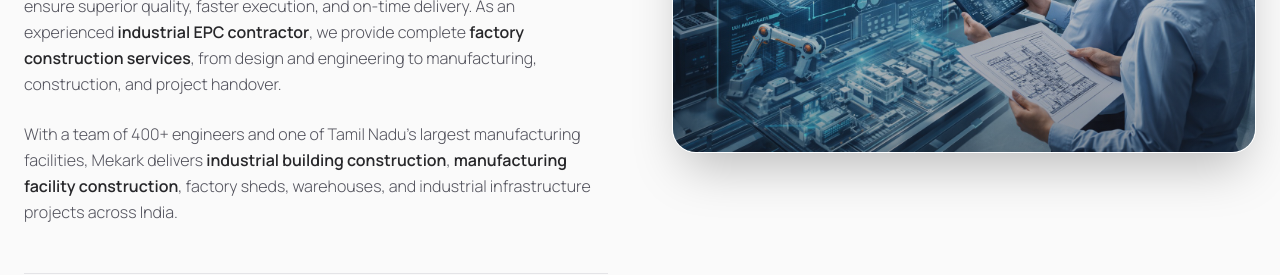
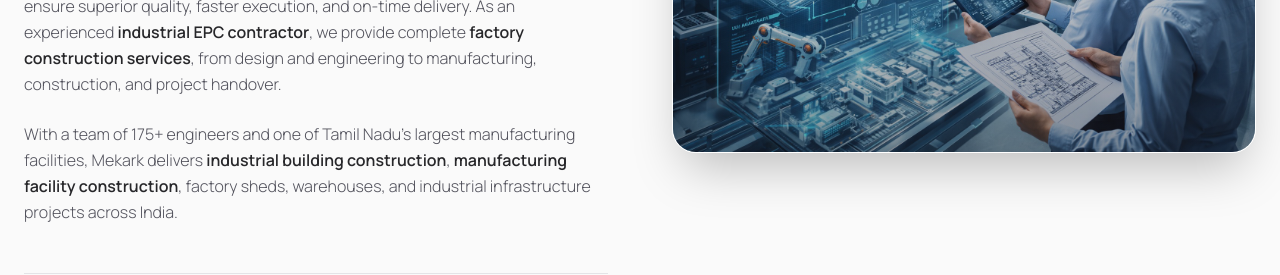
Before and after one commit to mekark/test-factory-building, a Next.js app: page / in a window 1280 px wide. Shown: the part 1980-2255 px from the top of the page. Built offline with nearby package versions, Linux system fonts and the light colour scheme.

Commit message:
update : engineers count

```diff
--- a/components/AboutMekark.tsx
+++ b/components/AboutMekark.tsx
@@ -58,7 +58,7 @@ export default function AboutMekark() {
                 and project handover.
               </p>
               <p>
-                With a team of 400+ engineers and one of Tamil Nadu&apos;s
+                With a team of 175+ engineers and one of Tamil Nadu&apos;s
                 largest manufacturing facilities, Mekark delivers{" "}
                 <strong className="font-semibold text-zinc-800">
                   industrial building construction
```
